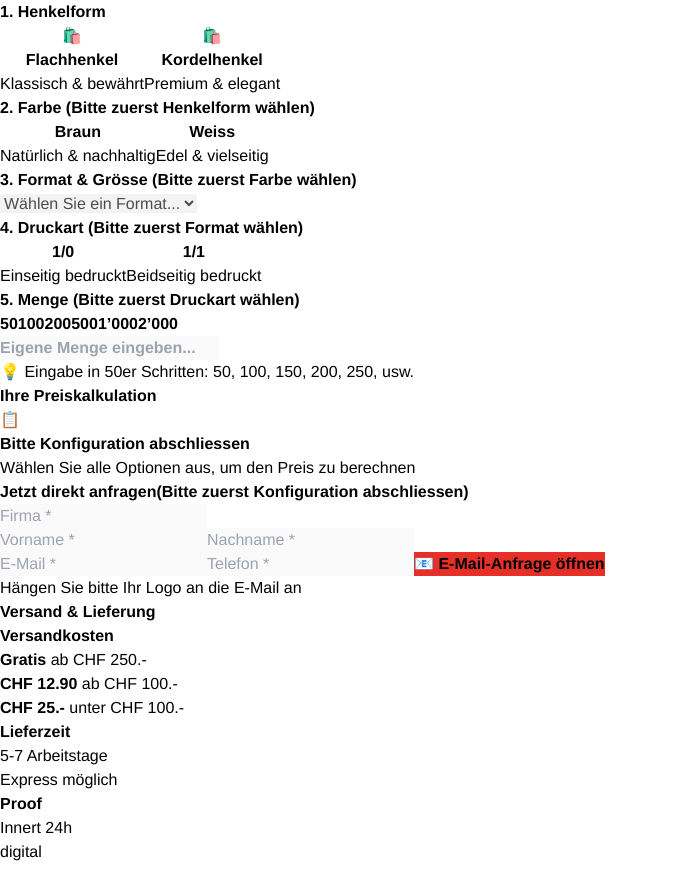
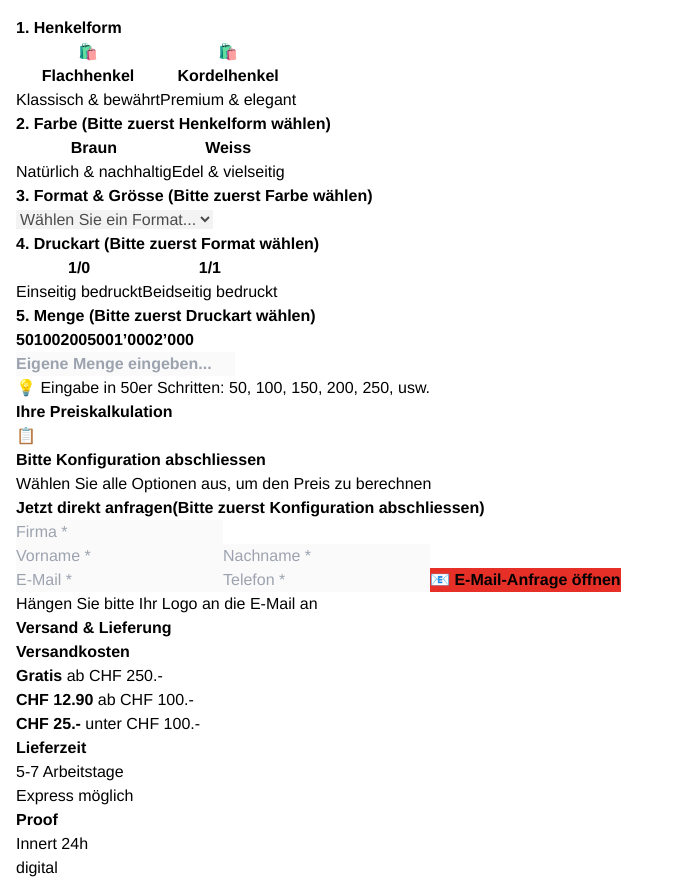
Before and after one commit to Elco-ag/konfigurator, a React (Vite) app: page / in a window 1280 px wide. Shown: the whole page, without its empty margins (0-684 px from the left). Before the commit the page ends 864 px from the top, so only its background shows below. Built offline with nearby package versions, Linux system fonts and the light colour scheme.

Commit message:
Update ElcoPapiertaschenKonfigurator.tsx

```diff
--- a/src/ElcoPapiertaschenKonfigurator.tsx
+++ b/src/ElcoPapiertaschenKonfigurator.tsx
@@ -381,9 +381,15 @@ ${firstName} ${lastName}`);
   const isPriceAvailable = priceResult && !priceResult.error;
 
   return (
-    <div className="bg-gradient-to-b from-white to-gray-50 min-h-screen"
-      style={{fontFamily: '"Helvetica Neue", Helvetica, Arial, sans-serif'}}>
-      <div className="p-4 sm:p-6 lg:p-8">
+    <div className="bg-gradient-to-b from-white to-gray-50"
+      style={{
+        fontFamily: '"Helvetica Neue", Helvetica, Arial, sans-serif',
+        minHeight: '100vh',
+        padding: 0,
+        margin: 0,
+        overflow: 'visible'
+      }}>
+      <div style={{padding: '16px', maxWidth: '800px', margin: 0}}>
 
         {/* Configuration Section - Always Expanded */}
         <div className="mb-8">
```
